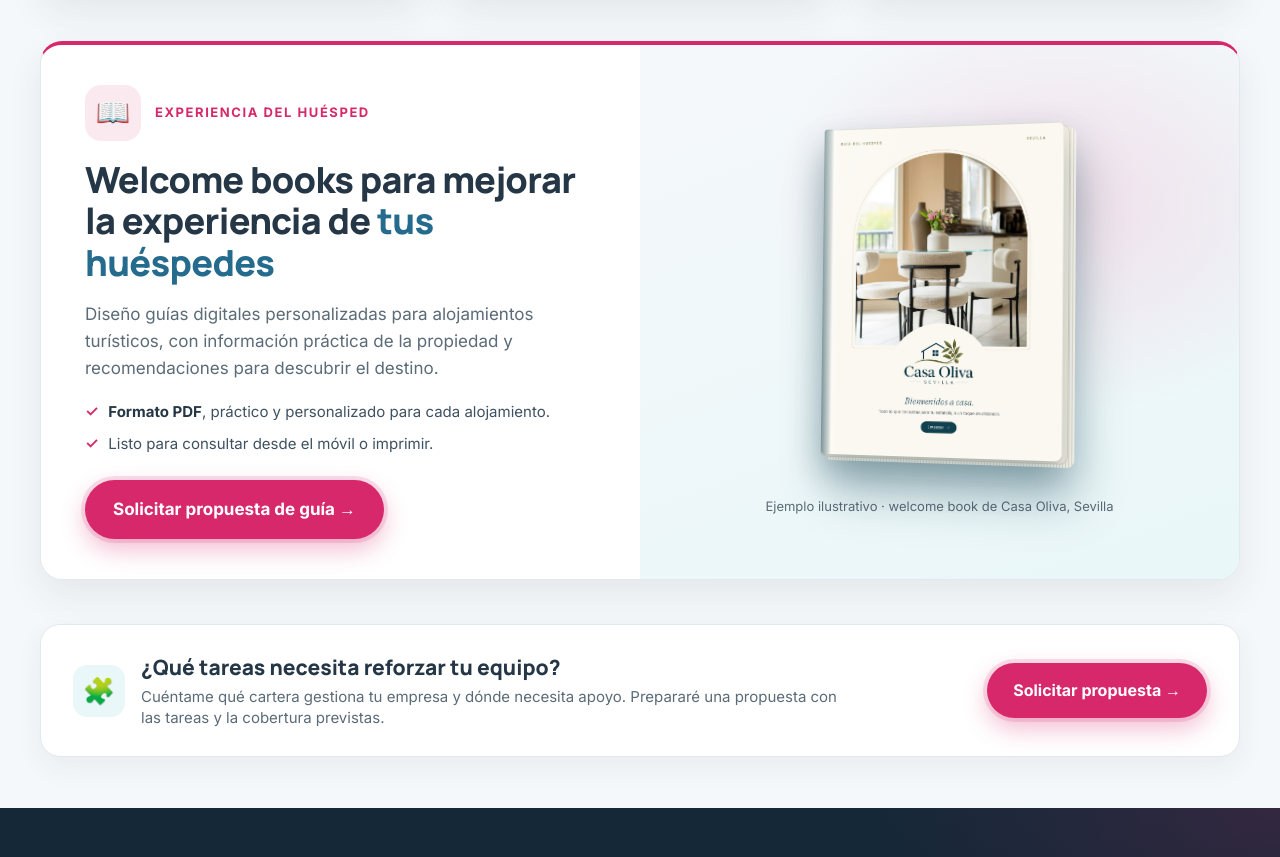
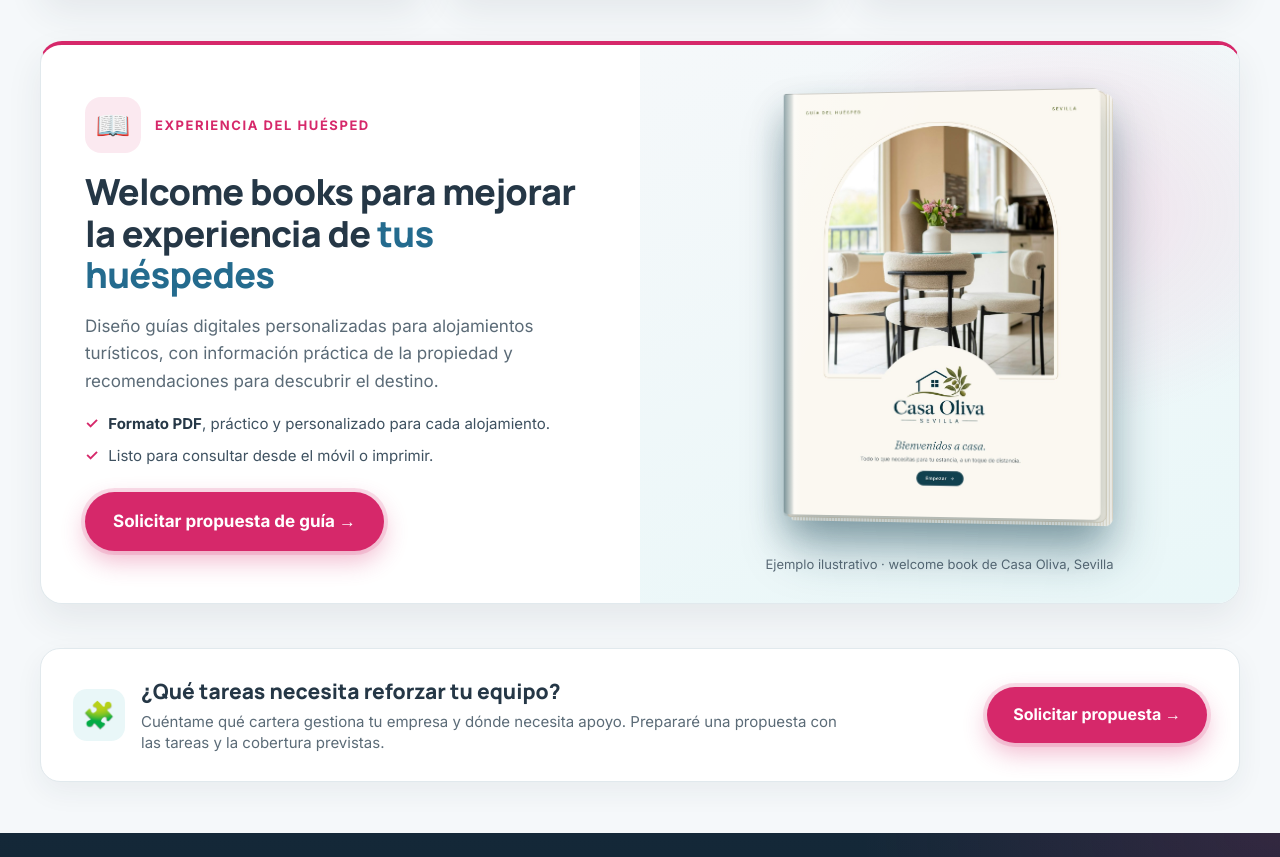
Before and after one commit to matiasbucca-svg/mb-rental-landing, a plain HTML site: page index.html in a window 1280 px wide. Shown: the part 2633-3490 px from the top of the page. Drawn offline with Linux system fonts and the light colour scheme.

Commit message:
Libro de Welcome books más grande y nítido
Co-Authored-By: Claude Opus 5.5 <noreply@anthropic.com>
Claude-Session: https://claude.ai/code/session_01ATSSfMuaCnrvJufCDjhhkB

```diff
--- a/index.html
+++ b/index.html
@@ -185,12 +185,12 @@ details[open] .mb-chev{transform:rotate(180deg)}
 </div>
 <div style="padding: 36px 24px 28px; background: radial-gradient(420px 300px at 70% 30%, rgba(240,96,154,0.16), transparent 70%), linear-gradient(160deg, #F5F8FA 0%, #E9F7F8 100%); display: flex; align-items: center; justify-content: center">
 <figure style="margin: 0; display: flex; flex-direction: column; align-items: center; gap: 14px">
-<div style="perspective: 1400px; padding: 10px 30px 24px">
-<div style="position: relative; width: 250px; transform: rotateY(-16deg) rotateX(2deg); transform-style: preserve-3d">
+<div style="perspective: 1600px; padding: 10px 30px 24px">
+<div style="position: relative; width: 320px; transform: rotateY(-8deg); transform-style: preserve-3d">
 <div aria-hidden="true" style="position: absolute; top: 6px; bottom: -6px; left: 8px; right: -12px; border-radius: 3px 8px 8px 3px; background: repeating-linear-gradient(90deg, #FBF8F2 0px, #FBF8F2 2px, #E6DDCB 2px, #E6DDCB 3px); box-shadow: 0 28px 50px rgba(17,64,79,0.35)"></div>
 <div aria-hidden="true" style="position: absolute; top: 3px; bottom: -3px; left: 4px; right: -6px; border-radius: 3px 8px 8px 3px; background: #F4EEE2; border: 1px solid #DDD3C0"></div>
 <div style="position: relative; border-radius: 3px 8px 8px 3px; overflow: hidden; box-shadow: 0 2px 0 rgba(0,0,0,0.06), 0 18px 34px rgba(17,64,79,0.28)">
-<img src="assets/casa-oliva-tapa-interior.jpg" alt="Tapa de ejemplo de un welcome book: Casa Oliva, Sevilla" style="display: block; width: 100%; height: auto">
+<img src="assets/casa-oliva-tapa.jpg" alt="Tapa de ejemplo de un welcome book: Casa Oliva, Sevilla" style="display: block; width: 100%; height: auto">
 <div aria-hidden="true" style="position: absolute; top: 0; bottom: 0; left: 0; width: 18px; background: linear-gradient(90deg, rgba(17,64,79,0.55) 0%, rgba(17,64,79,0.18) 45%, rgba(255,255,255,0.35) 60%, rgba(0,0,0,0) 100%)"></div>
 <div aria-hidden="true" style="position: absolute; inset: 0; background: linear-gradient(115deg, rgba(255,255,255,0.18) 0%, rgba(255,255,255,0) 35%)"></div>
 </div>
```
Also changed, not shown: assets/casa-oliva-tapa-interior.jpg (deleted), assets/casa-oliva-tapa.jpg (added).
